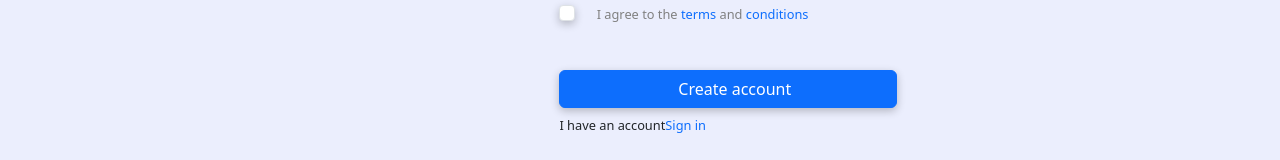
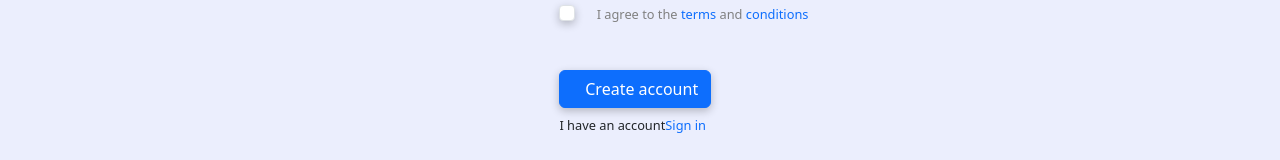
Before and after one commit to Fareed0001/passgrades-student, a Next.js app: page /Signup in a window 1280 px wide. Shown: the part 376-536 px from the top of the page. Built offline with nearby package versions, Linux system fonts and the light colour scheme.

Commit message:
login alert

```diff
--- a/src/pages/AgentSignup/index.jsx
+++ b/src/pages/AgentSignup/index.jsx
@@ -1,6 +1,12 @@
-import React from "react";
+import React, { useState } from "react";
 
-const index = () => {
+const Index = () => {
+  const [showAlert, setShowAlert] = useState(false);
+
+  const handleCreateAccount = () => {
+    setShowAlert(true);
+  };
+
   return (
     <section className="signupPage">
       <div className="container-fluid sign-up-container">
@@ -133,15 +139,16 @@ const index = () => {
                   </div>
                 </div>
 
-                {/* <!-- BOTTON  --> */}
+                {/* <!-- BUTTON  --> */}
                 <div className="col-md-6 d-grid">
-                  <button
+                 <a href="/Dashboard"> <button
                     className="btn btn-primary create-account-button"
-                    type="submit"
+                    type="button"
+                    onClick={handleCreateAccount}
                   >
                     <i className="fa-solid fa-user button-icons"></i>
                     Create account
-                  </button>
+                  </button></a>
                 </div>
                 {/* <div className="col-md-6 d-grid">
                   <button className="btn btn-dark google-button" type="submit">
@@ -167,4 +174,4 @@ const index = () => {
   );
 };
 
-export default index;
+export default Index;
--- a/src/pages/Signup/index.jsx
+++ b/src/pages/Signup/index.jsx
@@ -1,6 +1,10 @@
 import React from "react";
 
-const index = () => {
+const Index = () => {
+  const handleCreateAccount = () => {
+    alert("Fetch failed, site upload in progress");
+  };
+
   return (
     <section className="signupPage">
       <div className="container-fluid sign-up-container">
@@ -127,15 +131,16 @@ const index = () => {
                   </div>
                 </div>
 
-                {/* <!-- BOTTON  --> */}
+                {/* <!-- BUTTON  --> */}
                 <div className="col-md-6 d-grid">
-                  <button
+                  <a href="/Dashboard"><button
                     className="btn btn-primary create-account-button"
-                    type="submit"
+                    type="button"
+                    onClick={handleCreateAccount}
                   >
                     <i className="fa-solid fa-user button-icons"></i>
                     Create account
-                  </button>
+                  </button></a>
                 </div>
                 {/* <div className="col-md-6 d-grid">
                   <button className="btn btn-dark google-button" type="submit">
@@ -162,4 +167,4 @@ const index = () => {
   );
 };
 
-export default index;
+export default Index;
```
